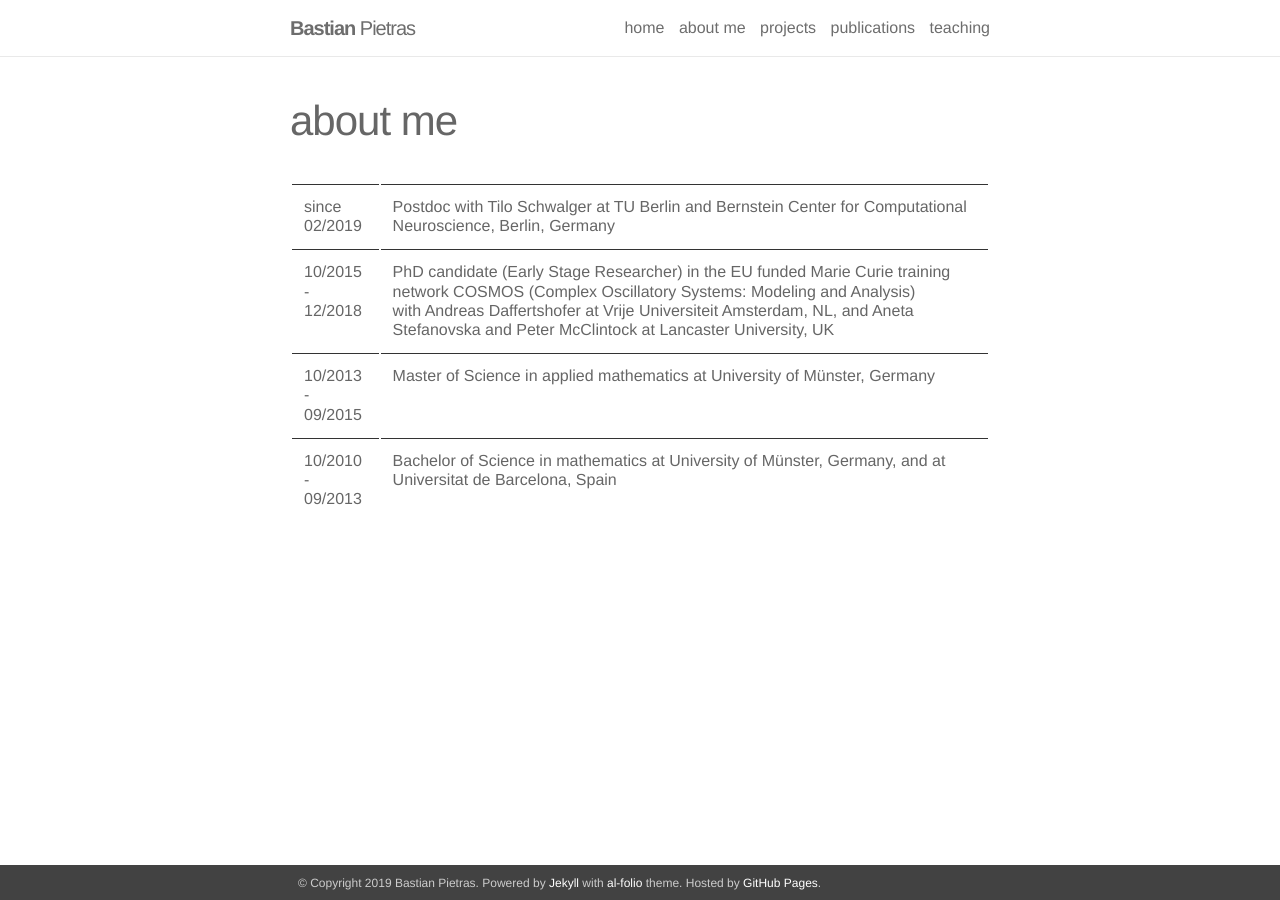
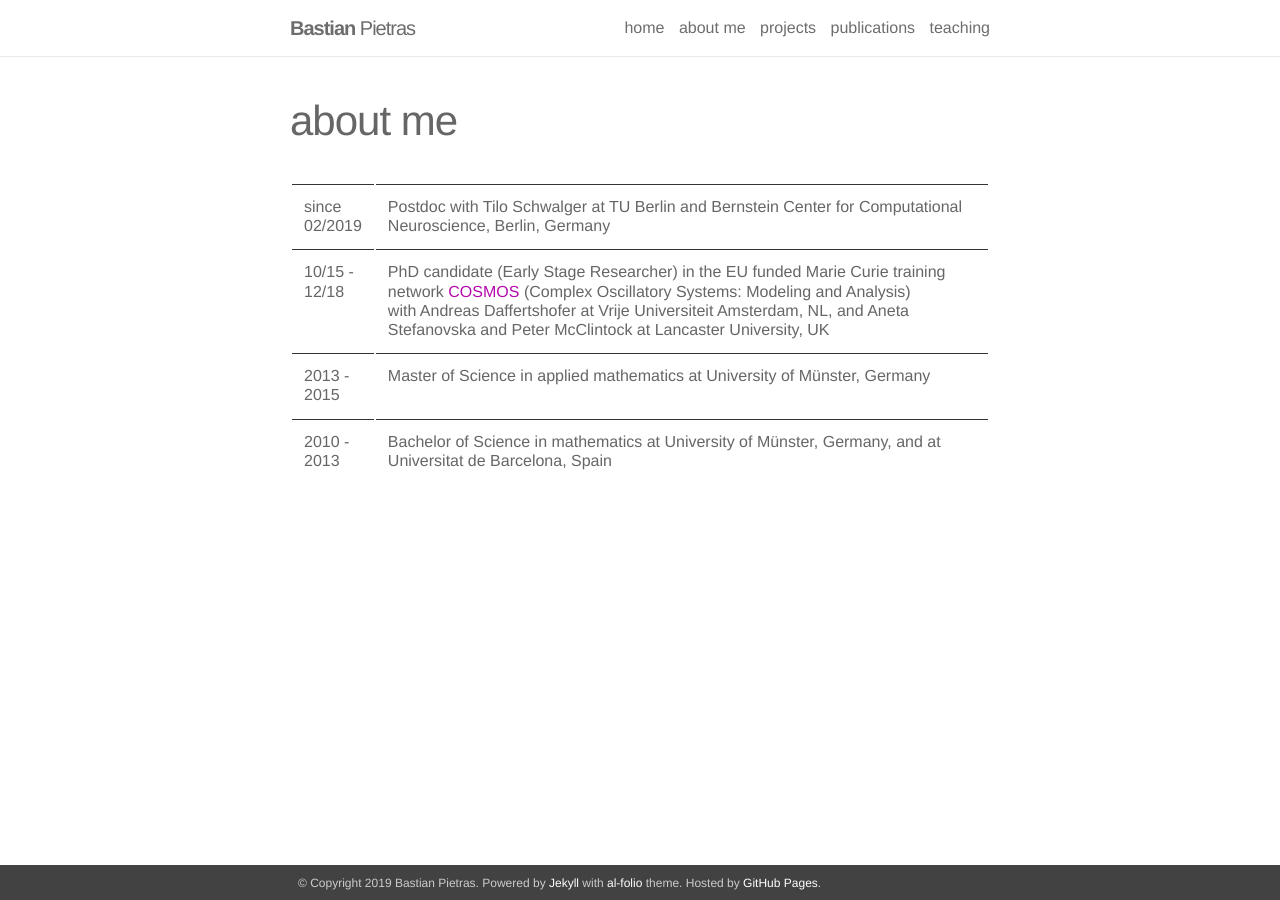
Before and after one commit to BastianPietras/bastianpietras.github.io, a Jekyll site: the page built from _pages/about_me.md, in a window 1280 px wide. Built offline with Jekyll 4.4.1, drawn with Linux system fonts in a browser that asks for light colours.

Commit message:
Update about_me.md

```diff
--- a/_pages/about_me.md
+++ b/_pages/about_me.md
@@ -11,15 +11,15 @@ title: about me
     <td>Postdoc with Tilo Schwalger at TU Berlin and Bernstein Center for Computational Neuroscience, Berlin, Germany</td>
   </tr>
   <tr>
-    <td>10/2015 -<br/>12/2018</td>
-    <td>PhD candidate (Early Stage Researcher) in the EU funded Marie Curie training network COSMOS (Complex Oscillatory Systems: Modeling and Analysis)<br>with Andreas Daffertshofer at Vrije Universiteit Amsterdam, NL, and Aneta Stefanovska and Peter McClintock at Lancaster University, UK</td>
+    <td>10/15 -<br/>12/18</td>
+    <td>PhD candidate (Early Stage Researcher) in the EU funded Marie Curie training network <a href="https://www.uni-potsdam.de/cosmos-itn/" target="_self">COSMOS</a> (Complex Oscillatory Systems: Modeling and Analysis)<br>with Andreas Daffertshofer at Vrije Universiteit Amsterdam, NL, and Aneta Stefanovska and Peter McClintock at Lancaster University, UK</td>
   </tr>
   <tr>
-    <td>10/2013 -<br/>09/2015</td>
+    <td>2013 -<br/>2015</td>
     <td>Master of Science in applied mathematics at University of Münster, Germany</td>
   </tr>
   <tr>
-    <td>10/2010 -<br/>09/2013</td>
+    <td>2010 -<br/>2013</td>
     <td>Bachelor of Science in mathematics at University of Münster, Germany, and at Universitat de Barcelona, Spain</td>
   </tr>
 </table>
```
